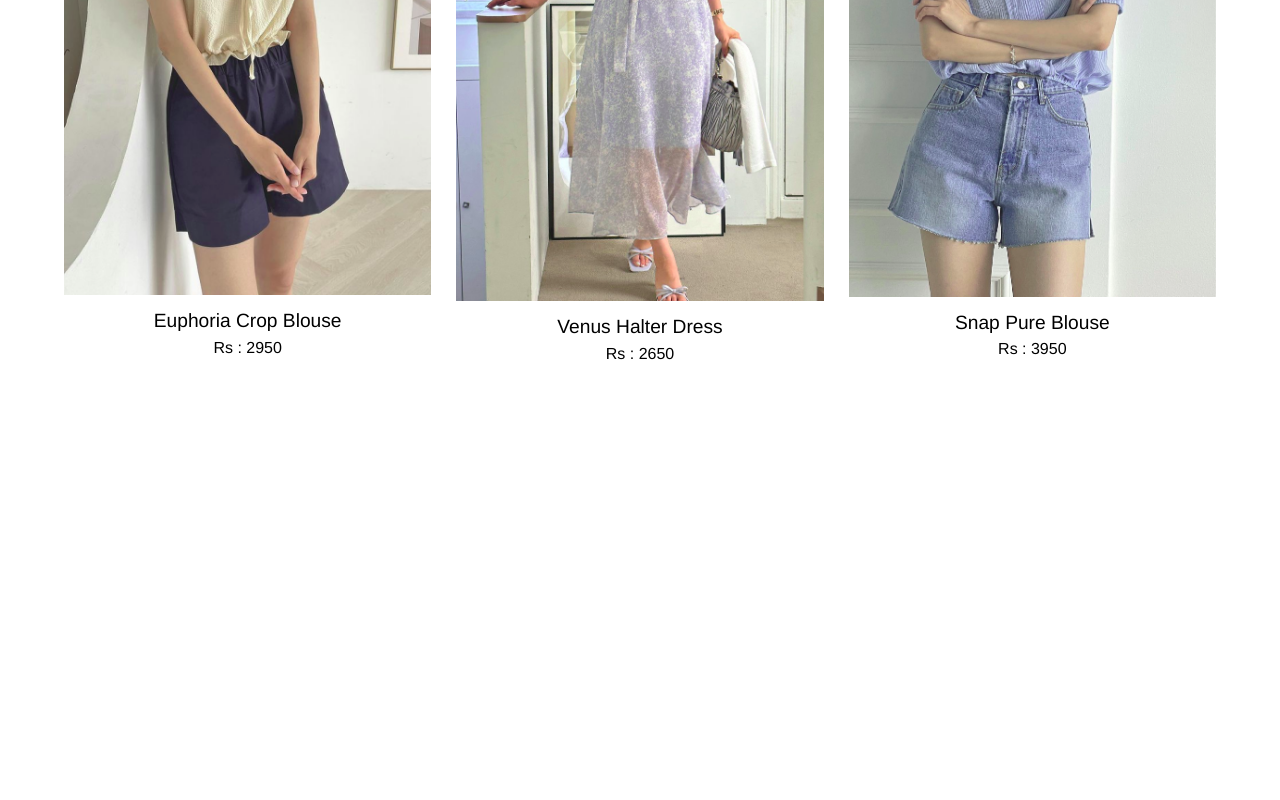
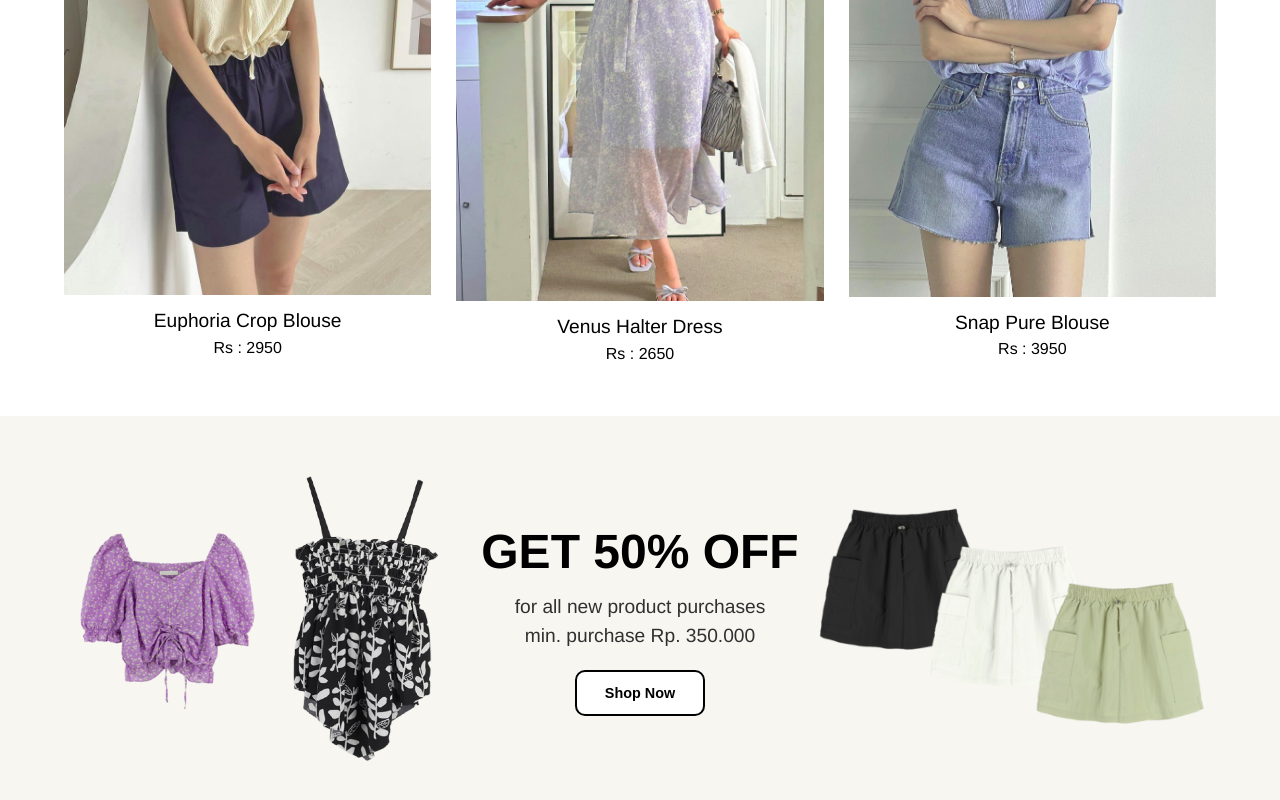
Before and after one commit to Hizmy-M/React-Projects, a React (Vite) app in the folder mejiwoo-web/: page / in a window 1280 px wide. Shown: the part 1647-2447 px from the top of the page. Before the commit the page ends 2063 px from the top, so only its background shows below. Built offline with nearby package versions, Linux system fonts and the light colour scheme.

Commit message:
feat: offer section completed

```diff
--- a/mejiwoo-web/src/App.jsx
+++ b/mejiwoo-web/src/App.jsx
@@ -2,6 +2,7 @@ import Header from "./Header";
 import HeroSection from "./HeroSection";
 import SeasonCollection from "./SeasonCollection";
 import BestSeller from "./BestSeller"
+import OfferSection from "./OfferSection";
 
 function App() {
     return (
@@ -10,6 +11,7 @@ function App() {
             <HeroSection />
             <SeasonCollection />
             <BestSeller />
+            <OfferSection />
         </>
     )
 }
--- /dev/null
+++ b/mejiwoo-web/src/OfferSection.jsx
@@ -0,0 +1,20 @@
+export default function OfferSection() {
+    return (
+        <section className="offer__section">
+            <div className="offer__container width">
+                <div className="offer__left">
+                    <img src="/src/assets/image-13.png" alt="purple-blouse" />
+                    <img src="/src/assets/image-15.png" alt="black-blouse" />
+                </div>
+                <div className="offer__content">
+                    <h1>Get 50% Off</h1>
+                    <p>for all new product purchases <br /> min. purchase Rp. 350.000</p>
+                    <button>Shop Now</button>
+                </div>
+                <div className="offer__right">
+                    <img src="/src/assets/image-14.png" alt="blouse-collection" />
+                </div>
+            </div>
+        </section>
+    )
+}
--- a/mejiwoo-web/src/index.css
+++ b/mejiwoo-web/src/index.css
@@ -161,8 +161,76 @@ main {
   margin-bottom: 50px;
 }
 
+/* offer section */
+.offer__left {
+  display: none;
+}
+
+.offer__left img {
+  width: 100%;
+  max-width: 190px;
+  height: auto;
+}
+
+.offer__right img {
+  width: 100%;
+  max-width: 500px;
+  height: auto;
+}
+
+.offer__section{
+  background-color: var(--primary-color);
+}
+
+.offer__container {
+  height: 70vh;
+  display: flex;
+  flex-direction: column;
+  align-items: center;
+  text-align: center;
+}
+
+.offer__content {
+  height: 50%;
+  width: 100%;
+  display: flex;
+  flex-direction: column;
+  align-items: center;
+  justify-content: center;
+  gap: 5px;
+}
+
+.offer__content h1 {
+  font-size: 3rem;
+  text-transform: uppercase;
+}
+
+.offer__content p {
+  font-size: 1.2rem;
+  color: rgb(49, 48, 48);
+}
+
+.offer__content button {
+  border: none;
+  background-color: white;
+  padding: 13px 28px;
+  font-size: .9rem;
+  border-radius: 10px;
+  cursor: pointer;
+  margin-top: 15px;
+  font-weight: bold;
+  border: 2px solid black;
+}
 
 
+.offer__right {
+  flex: 1;
+  width: 90%;
+  display: flex;
+  flex-direction: column;
+  align-items: center;
+  justify-content: center;
+}
 
 
 
@@ -262,6 +330,36 @@ main {
 }
 
 
+/* offer section */
+
+.offer__container {
+  flex-direction: row;
+  height: 50vh;
+
+}
+
+.offer__left {
+  width: 35%;
+  display: flex;
+  flex-direction: row;
+  align-items: center;
+  justify-content: center;
+  height: 100%;
+}
+
+.offer__content {
+  width: 30%;
+  height: 100%;
+}
+
+.offer__right {
+  width: 35%;
+  height: 100%;
+}
+
+
+
+
 }
 
 
```
